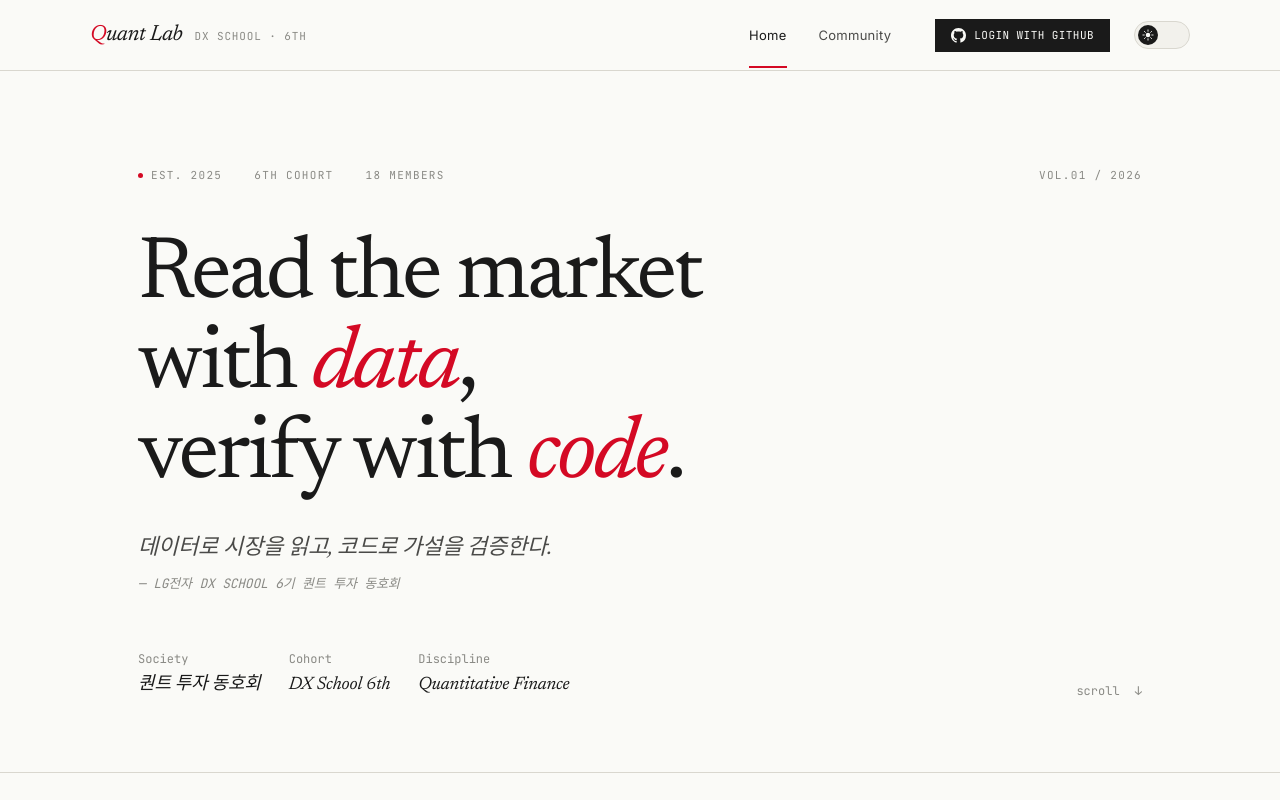
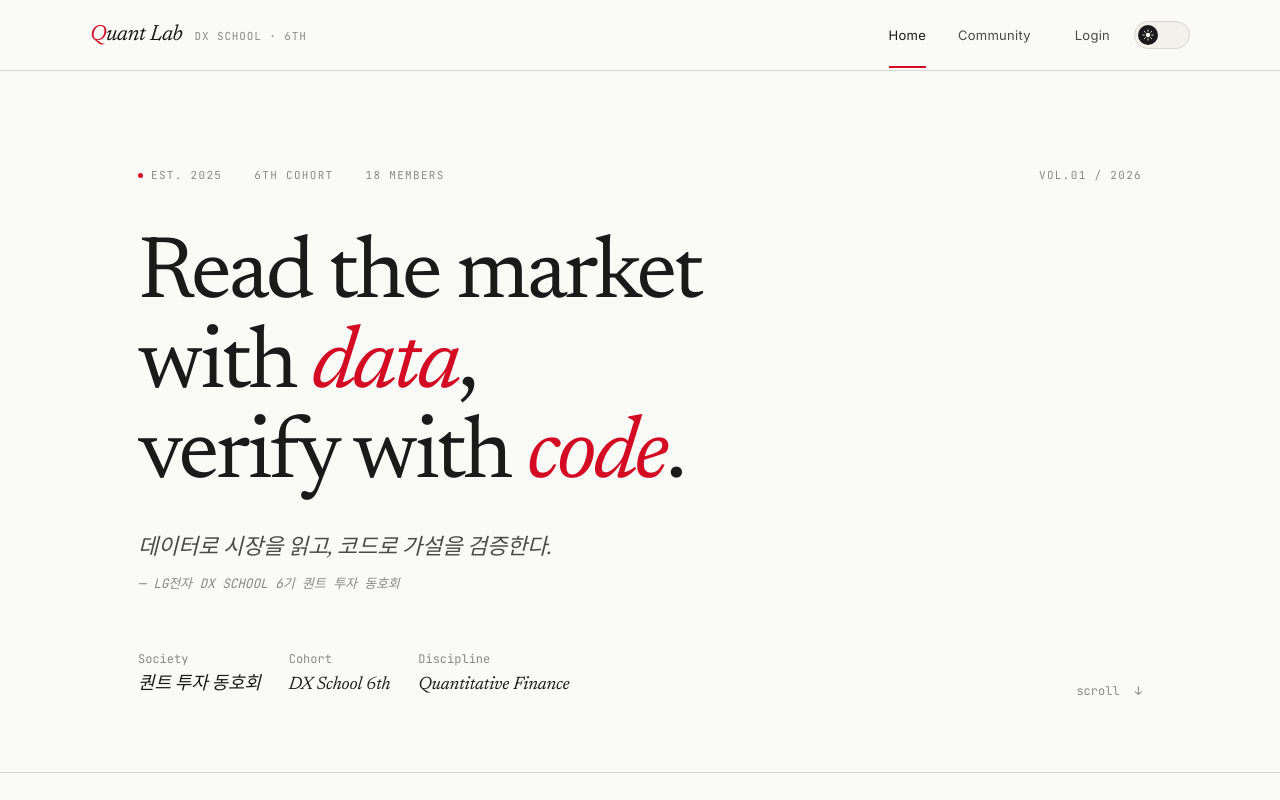
Before and after one commit to ianman99/quant-web, a React (Vite) app: page / in a window 1280 px wide. Shown: the top 800 px of the page. Built offline with nearby package versions, Linux system fonts and the light colour scheme; no server answers.

Commit message:
style: change login button to text-only to match nav links

```diff
--- a/src/components/auth/AuthButton.tsx
+++ b/src/components/auth/AuthButton.tsx
@@ -39,24 +39,18 @@ export function AuthButton() {
   return (
     <button
       onClick={signIn}
-      className="mono"
+      className="nav-link mono"
       style={{
-        display: 'flex',
-        alignItems: 'center',
-        gap: '8px',
-        background: 'var(--ink)',
-        color: 'var(--paper)',
+        background: 'none',
         border: 'none',
-        fontSize: '11px',
-        padding: '8px 16px',
+        fontSize: '13px',
+        padding: '4px 0',
         cursor: 'pointer',
-        letterSpacing: '0.04em'
+        letterSpacing: '0.02em',
+        textTransform: 'none'
       }}
     >
-      <svg className="w-4 h-4" viewBox="0 0 16 16" fill="currentColor">
-        <path d="M8 0C3.58 0 0 3.58 0 8c0 3.54 2.29 6.53 5.47 7.59.4.07.55-.17.55-.38 0-.19-.01-.82-.01-1.49-2.01.37-2.53-.49-2.69-.94-.09-.23-.48-.94-.82-1.13-.28-.15-.68-.52-.01-.53.63-.01 1.08.58 1.23.82.72 1.21 1.87.87 2.33.66.07-.52.28-.87.51-1.07-1.78-.2-3.64-.89-3.64-3.95 0-.87.31-1.59.82-2.15-.08-.2-.36-1.02.08-2.12 0 0 .67-.21 2.2.82.64-.18 1.32-.27 2-.27.68 0 1.36.09 2 .27 1.53-1.04 2.2-.82 2.2-.82.44 1.1.16 1.92.08 2.12.51.56.82 1.27.82 2.15 0 3.07-1.87 3.75-3.65 3.95.29.25.54.73.54 1.48 0 1.07-.01 1.93-.01 2.2 0 .21.15.46.55.38A8.013 8.013 0 0016 8c0-4.42-3.58-8-8-8z" />
-      </svg>
-      LOGIN WITH GITHUB
+      Login
     </button>
   )
 }
```
